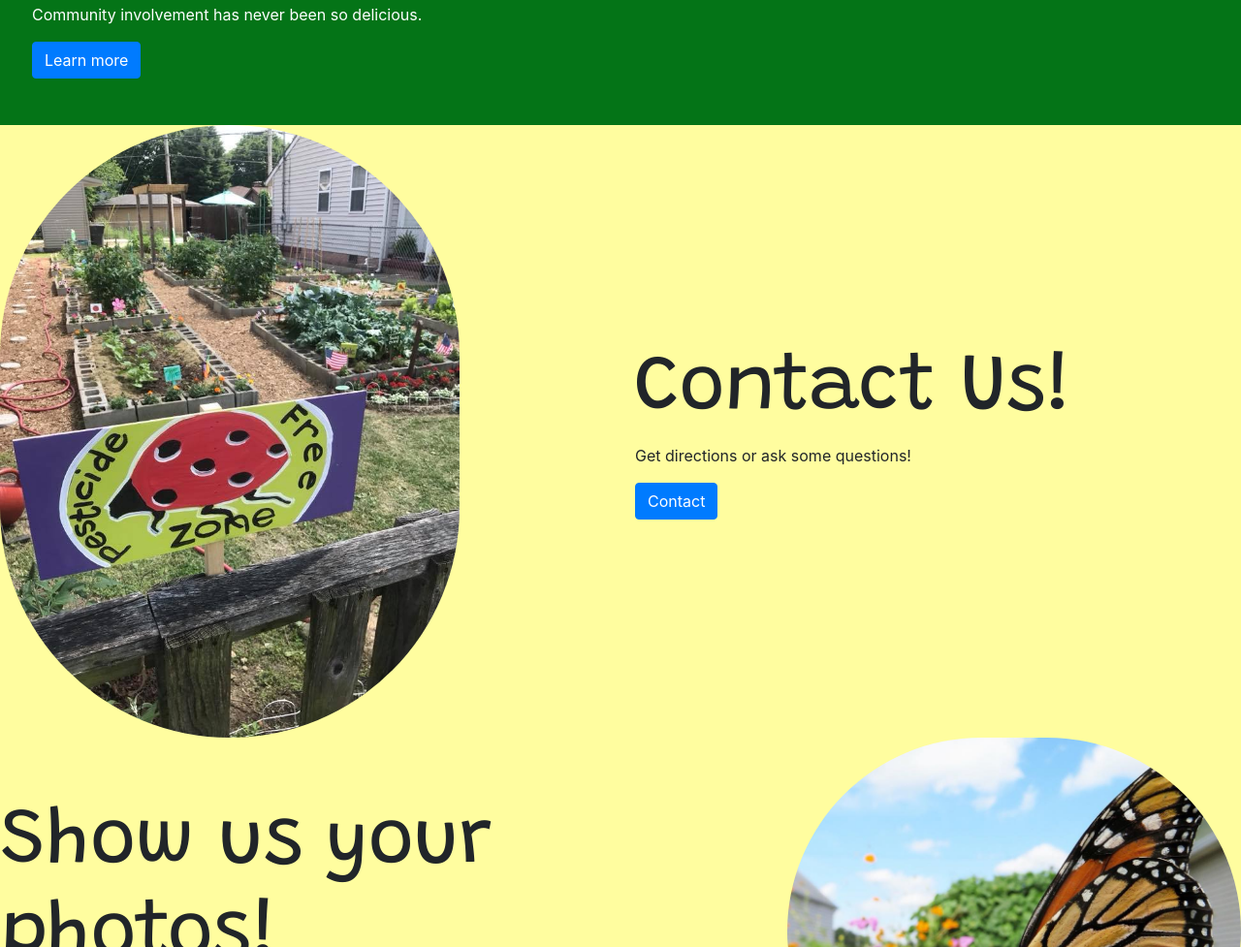
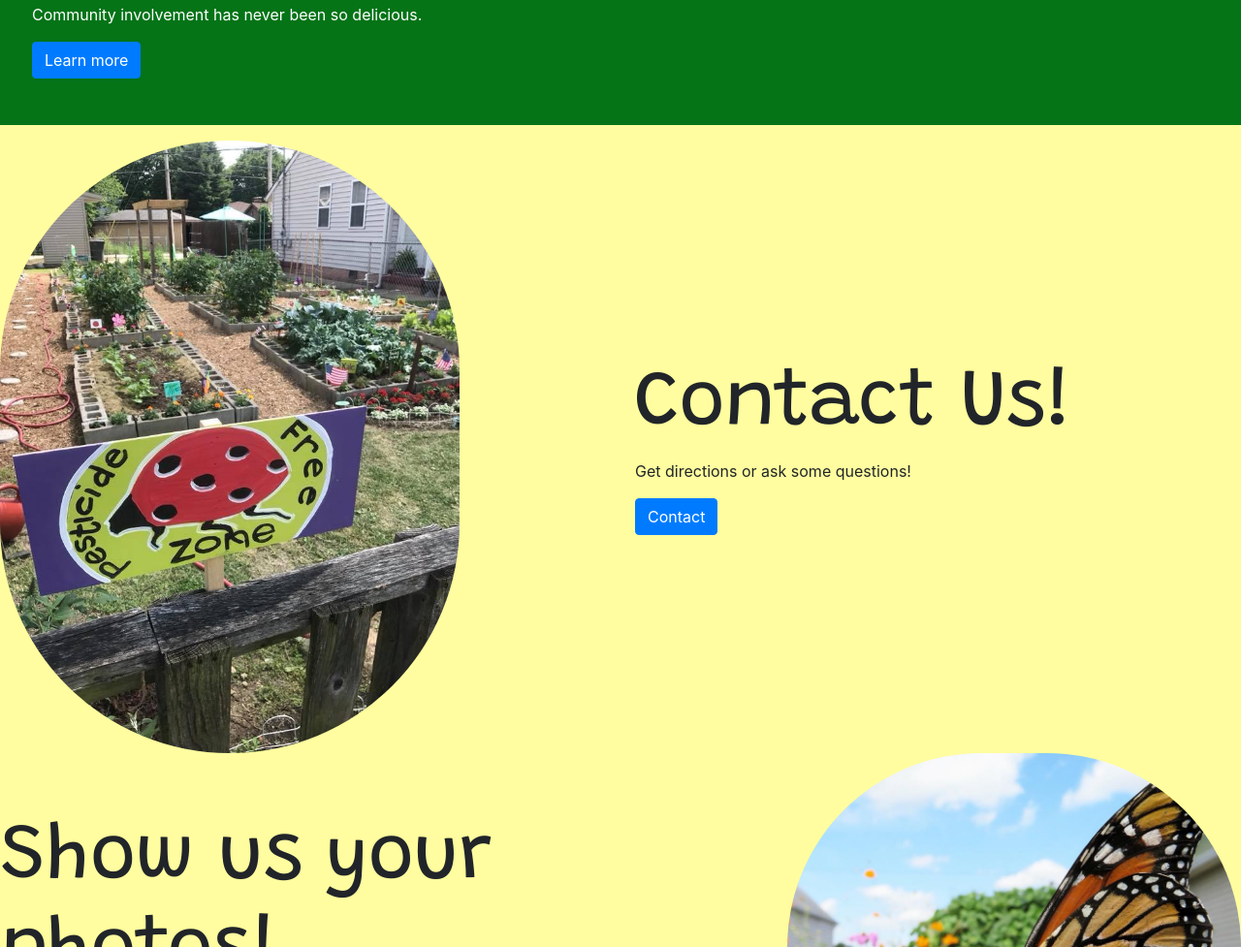
Before and after one commit to josephtittle/FranklinStreetGarden, a website: page index.html in a window 1280 px wide. Shown: the part 1318-2295 px from the top of the page at 97% size. Drawn offline with nearby package versions, Linux system fonts and the light colour scheme.

Commit message:
padding added to top of contact div to keep photo from touching welcome div

```diff
--- a/index.html
+++ b/index.html
@@ -68,7 +68,7 @@
         <a href="/aboutUs.html" class="btn btn-primary">Learn more</a>
     </div>
 </div>
-    <div class="row" id="contactLand">
+    <div class="row pt-3" id="contactLand">
         <div class="col align-self-center">
             <img src="gardenImages/pesticide-free-carolyn-hagedorn.jpg" class="card-img-top img-fluid rounded-pill float-left" style="width:75%"
                 alt="Pesticide free sign, photo by Carolyn Hagedorn">
```
